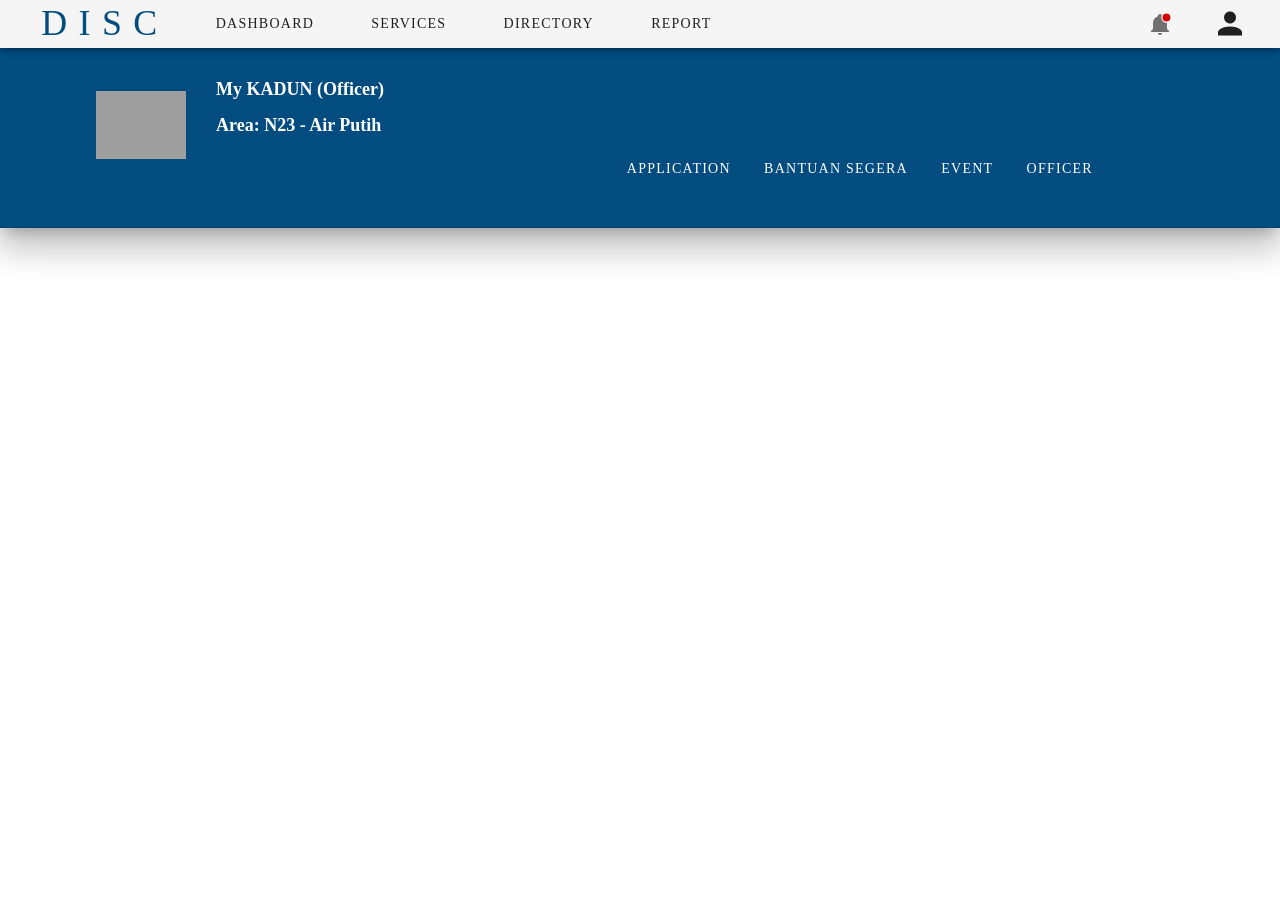
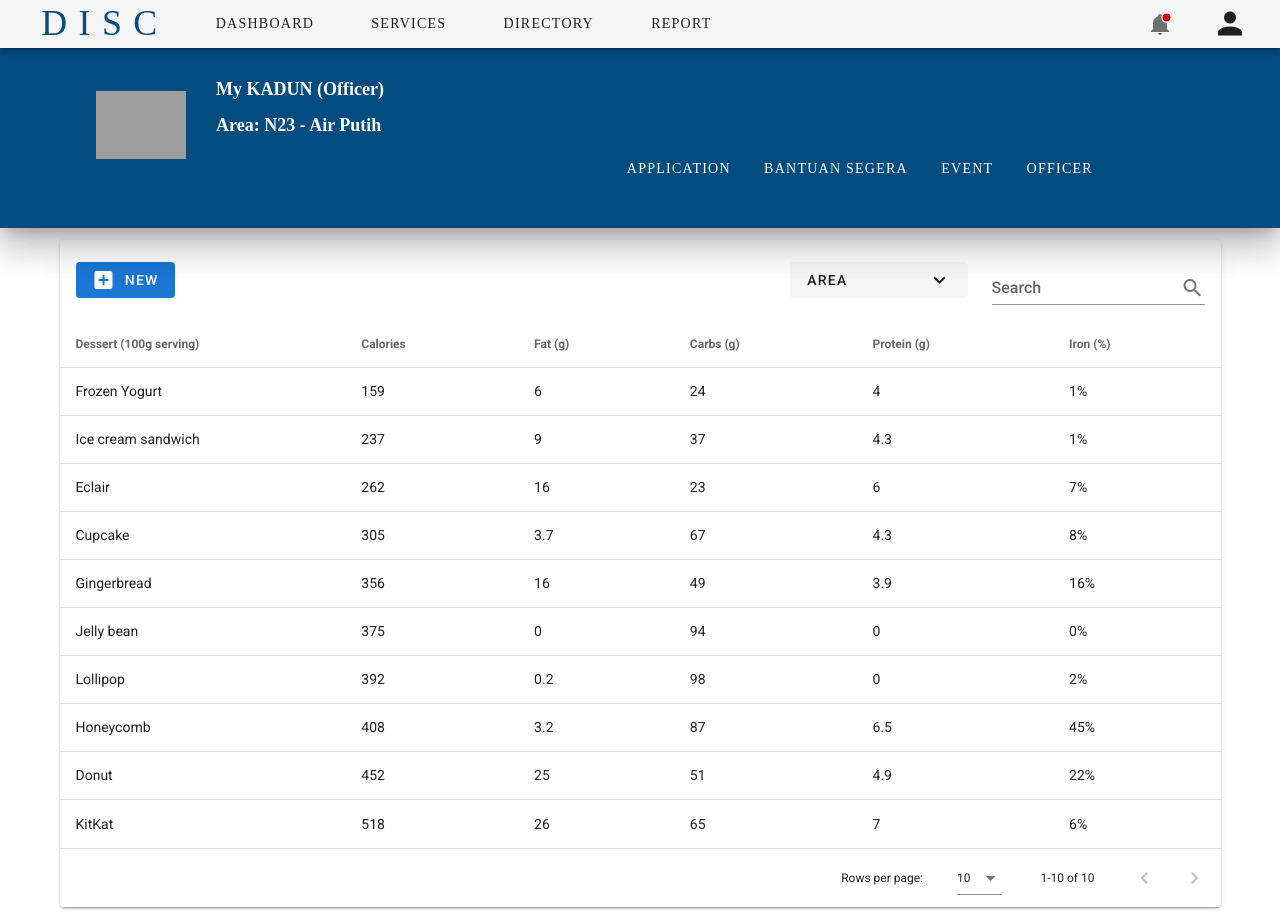
Before and after one commit to afault/discVue2Vuetify, a Vue app: page / in a window 1280 px wide. Before the commit the page ends 800 px from the top, so only its background shows below. Built offline with nearby package versions, Linux system fonts and the light colour scheme; grey boxes are pictures that could not be loaded; a web font is replaced by a local one.

Commit message:
integrate banner with datatable

```diff
--- a/src/App.vue
+++ b/src/App.vue
@@ -3,6 +3,9 @@
     <HeaderVue />
     <BannerVue />
     <v-main>
+      <v-container>
+        <TableVue />
+      </v-container>
     </v-main>
   </v-app>
 </template>
@@ -11,12 +14,13 @@
 import Vue from "vue";
 import HeaderVue from "./Header.vue";
 import BannerVue from "./Banner.vue";
+import TableVue from "./Table.vue";
 
 export default Vue.extend({
     name: "App",
     data: () => ({
     //
     }),
-    components: { HeaderVue, BannerVue },
+    components: { HeaderVue, BannerVue,TableVue },
 });
 </script>
--- a/src/Banner.vue
+++ b/src/Banner.vue
@@ -20,7 +20,6 @@ margin-top:-20px;"
     </div>
     </div>
     <div class="col-md-12" style="margin-left:45%; margin-top:-82px; ">
-
     <v-col style="font-family:Montserrat!important; font-style: normal;font-weight: 700;" >
         <template>
           <v-btn text color="white" > Application </v-btn>
--- a/src/Table.vue
+++ b/src/Table.vue
@@ -1,10 +1,12 @@
 <template>
+<div class="lg-12">
+
   <v-card>
     <v-card-title>
       <v-btn depressed color="primary">
         <v-icon>mdi-plus-box</v-icon>
         <div class="mx-1"></div>
-        Nutrition
+        New
       </v-btn>
       <v-spacer></v-spacer>
       <div>
@@ -46,6 +48,7 @@
       :search="search"
     ></v-data-table>
   </v-card>
+</div>
 </template>
 
 <script lang="ts">
@@ -70,8 +73,8 @@ export default Vue.extend({
         { text: "Iron (%)", value: "iron" },
       ],
       areaItems: [
-        { title: "N25 - Pulau Tikus" },
-        { title: "N30 - Sungai Pinang" },
+        { title: "Active" },
+        { title: "Inactive" },
       ],
       desserts: [
         {
```
